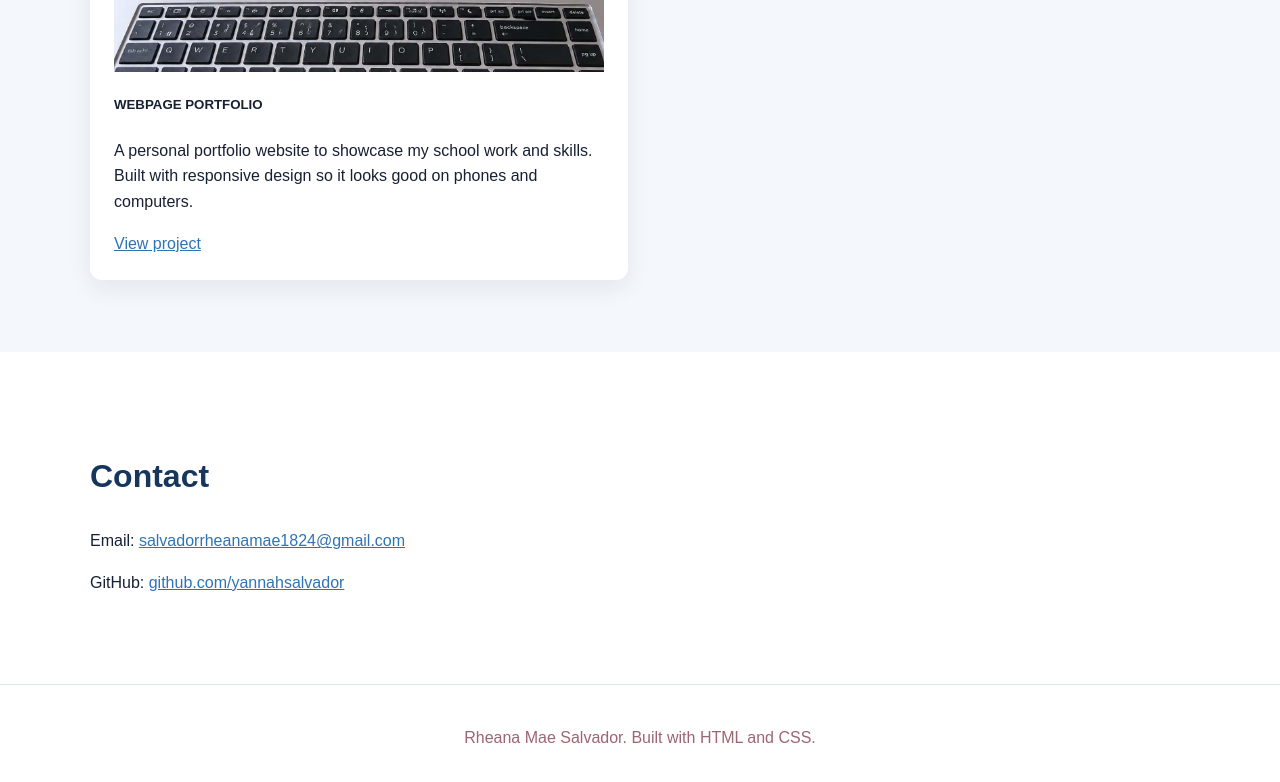
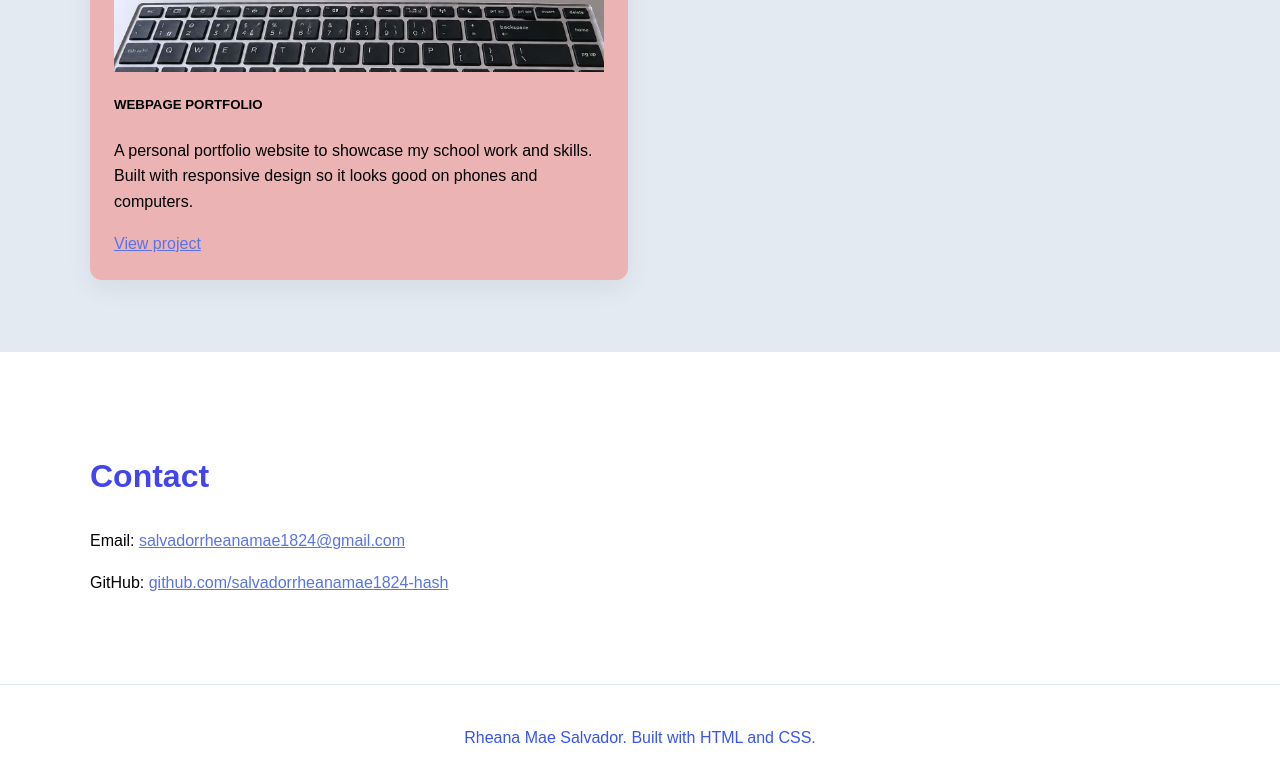
Before and after one commit to salvadorrheanamae1824-hash/yannahsalvador.github.io, a plain HTML site: page index.html in a window 1280 px wide. Shown: the part 2384-3166 px from the top of the page. Drawn offline with Linux system fonts and the light colour scheme.

Commit message:
updated portfolio

```diff
--- a/index.html
+++ b/index.html
@@ -80,7 +80,7 @@
         <section id="contact" class="section container">
             <h2>Contact</h2>
             <p>Email: <a href="mailto:salvadorrheanamae1824@gmail.com">salvadorrheanamae1824@gmail.com</a></p>
-            <p>GitHub: <a href="https://github.com/yannahsalvador">github.com/yannahsalvador</a></p>
+            <p>GitHub: <a href="https://github.com/salvadorrheanamae1824-hash">github.com/salvadorrheanamae1824-hash</a></p>
         </section>
     </main>
 
--- a/style.css
+++ b/style.css
@@ -1,10 +1,10 @@
 :root {
-  --navy: #17365d;
-  --blue: #2e74b5;
-  --ink: #172033;
-  --muted: #9b6573;
-  --surface: #f4f7fb;
-  --white: #ffffff;
+  --navy: #4345ec;
+  --blue: #5974eb;
+  --ink: #010103;
+  --muted: #3854f3;
+  --surface: #e4eaf1;
+  --white: #ebb3b3;
 }
 
 * { box-sizing: border-box; }
```
